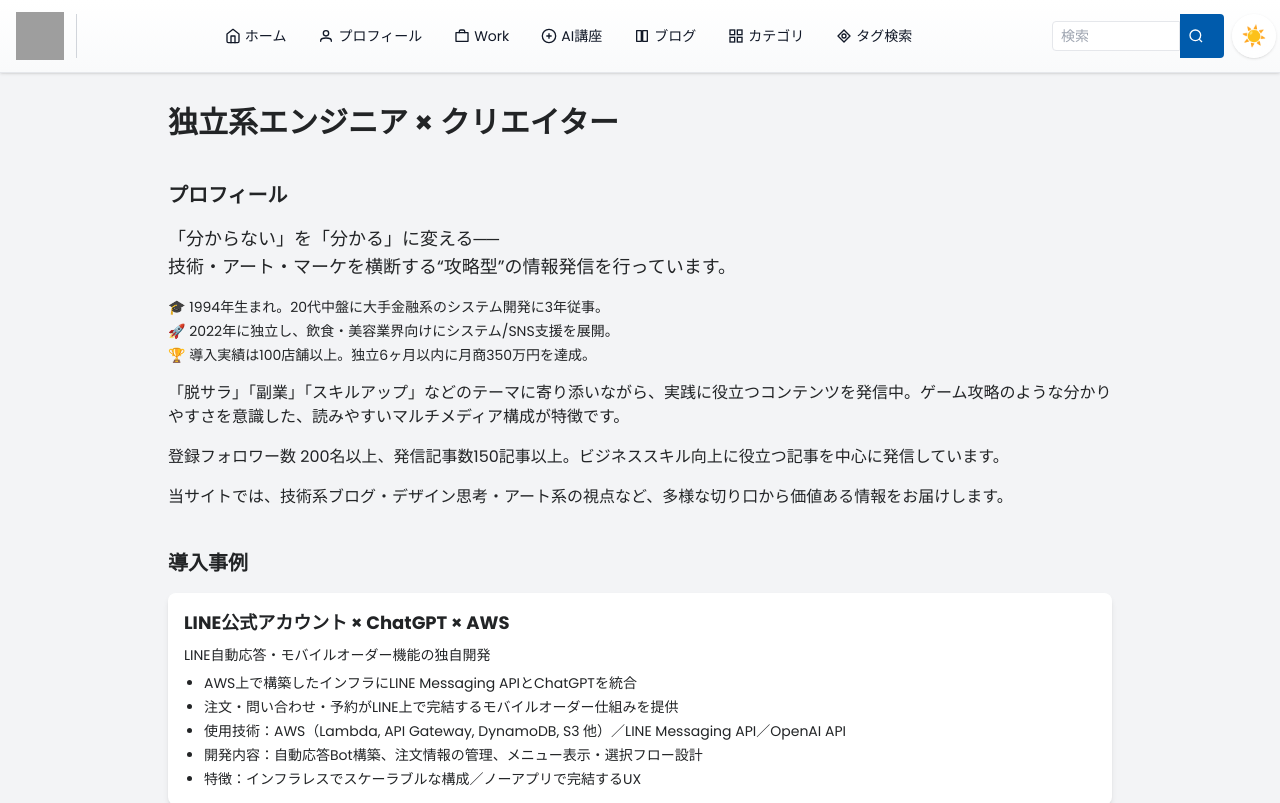
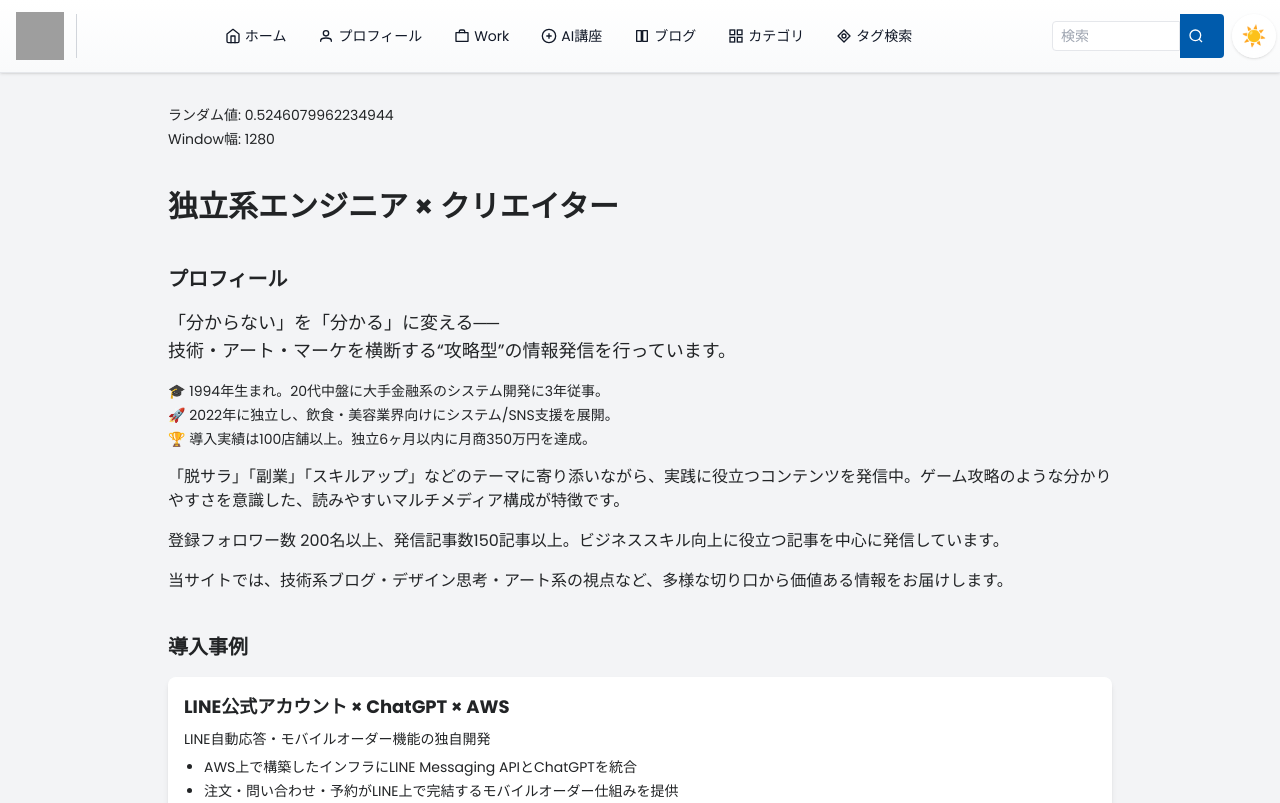
Before and after one commit to maruyamamasaya/Portfolio, a Next.js app: page /about in a window 1280 px wide. Shown: the top 803 px of the page. Built offline with nearby package versions, Linux system fonts and the light colour scheme; grey boxes are pictures that could not be loaded.

Commit message:
Add client-only component for about page

```diff
--- /dev/null
+++ b/src/app/about/ClientOnlyAbout.tsx
@@ -0,0 +1,24 @@
+'use client';
+
+import { useState, useEffect } from 'react';
+
+export default function ClientOnlyAbout() {
+  const [mounted, setMounted] = useState(false);
+  const [randomValue, setRandomValue] = useState<number | null>(null);
+  const [width, setWidth] = useState<number | null>(null);
+
+  useEffect(() => {
+    setMounted(true);
+    setRandomValue(Math.random());
+    setWidth(window.innerWidth);
+  }, []);
+
+  if (!mounted) return null;
+
+  return (
+    <div className="text-sm space-y-1">
+      <p>ランダム値: {randomValue}</p>
+      {width !== null && <p>Window幅: {width}</p>}
+    </div>
+  );
+}
--- a/src/app/about/page.tsx
+++ b/src/app/about/page.tsx
@@ -6,11 +6,15 @@ import CTASection from '../components/CTASection';
 import ToolsGrid from '../components/ToolsGrid';
 import MediaCardGrid from '../components/MediaCardGrid';
 import Card from '../components/Card';
+import dynamic from 'next/dynamic';
+
+const ClientOnly = dynamic(() => import('./ClientOnlyAbout'), { ssr: false });
 
 export default function About() {
   return (
     <ScrollFadeIn className="max-w-5xl mx-auto px-4 sm:px-6 md:px-10 py-8 space-y-10">
       <BlogNavButtons />
+      <ClientOnly />
       <h1 className="text-3xl font-extrabold mb-6">独立系エンジニア × クリエイター</h1>
 
       {/* プロフィール */}
```
